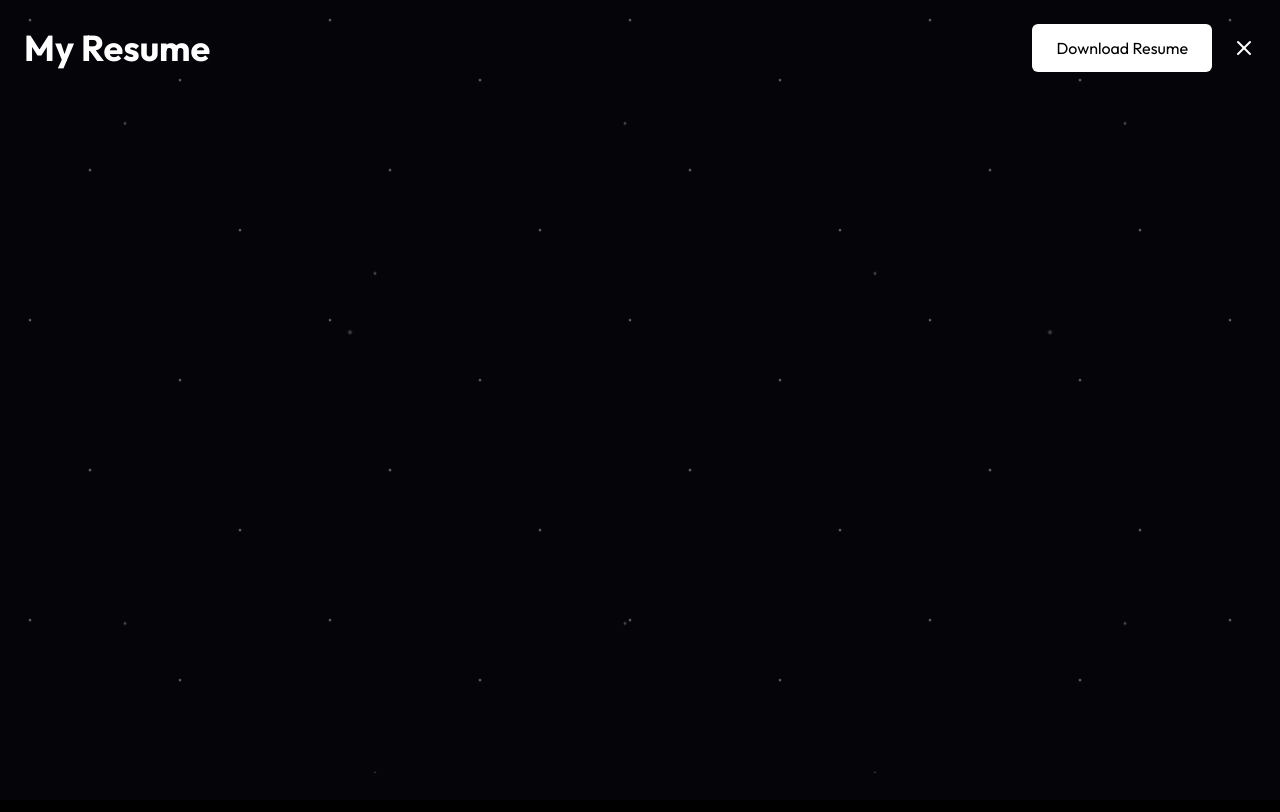
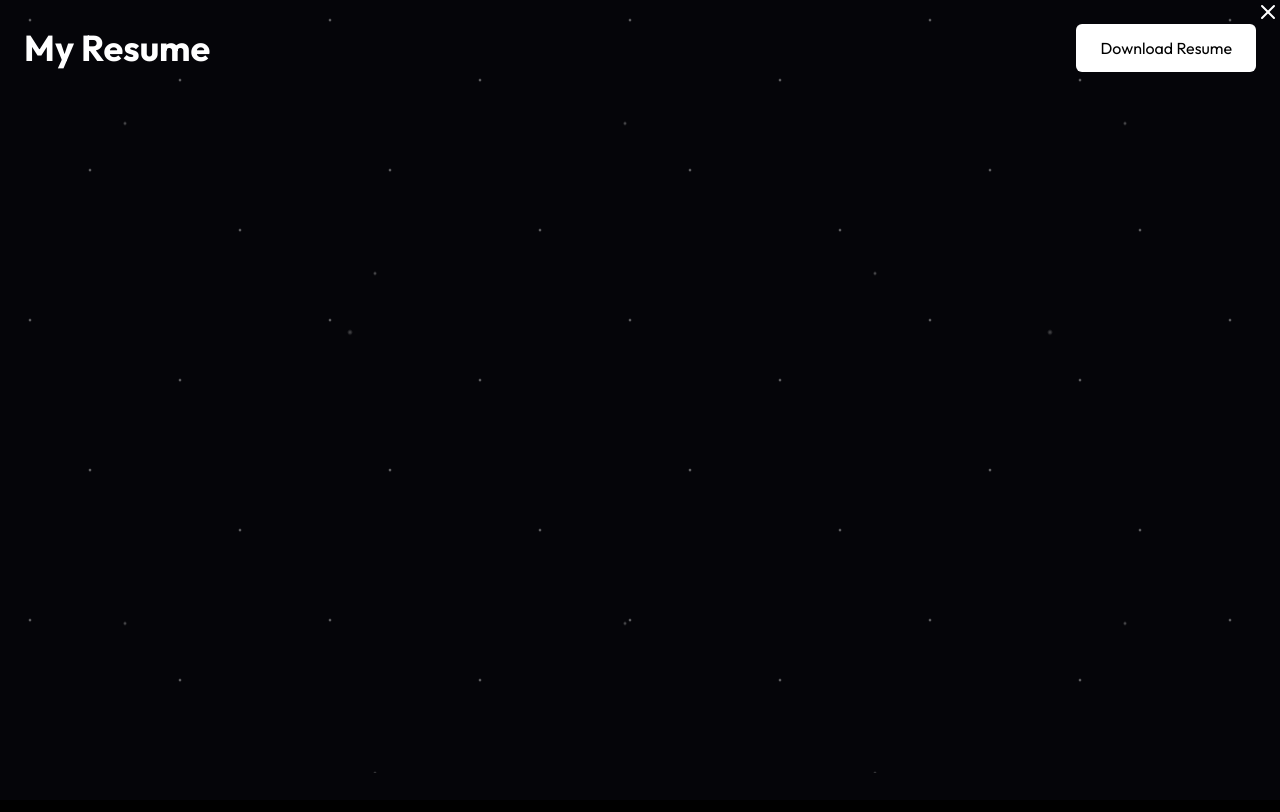
Before and after one commit to Harshikajain23/Portfolio_Harshika, a React (Vite) app in the folder vite-project/: page /resume in a window 1280 px wide. Shown: the top 812 px of the page. Built offline with nearby package versions, Linux system fonts and the light colour scheme.

Commit message:
Update Resume.jsx

```diff
--- a/vite-project/src/Pages/Resume.jsx
+++ b/vite-project/src/Pages/Resume.jsx
@@ -37,7 +37,7 @@ const Resume = () => {
 
       <span
         onClick={() => navigate("/")}
-        className="cursor-pointer text-white"
+        className="fixed top-0 right-0 cursor-pointer text-white"
       >
         <XIcon />
       </span>
```
